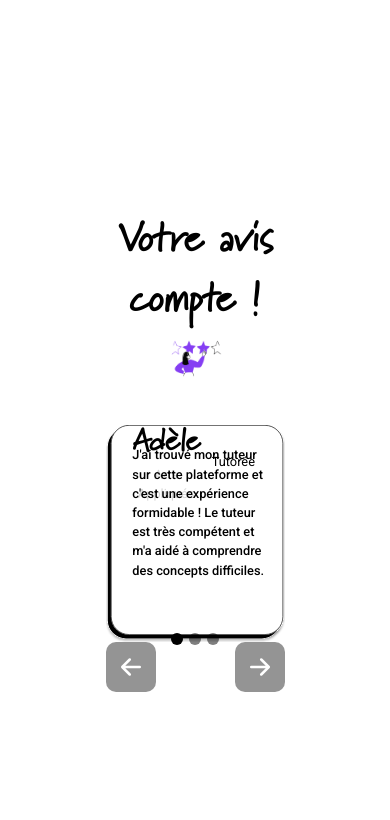
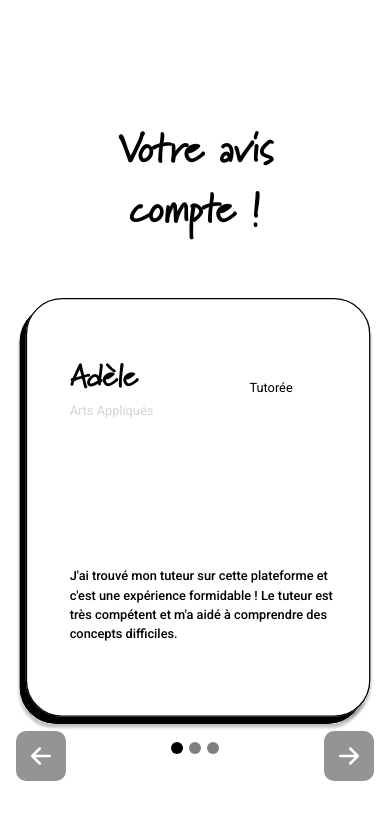
Before and after one commit to Wachrine/Tutorat, a website: page index.html in a window 390 px wide. Shown: the part 1564-2384 px from the top of the page. Drawn offline with nearby package versions, Linux system fonts and the light colour scheme; files that its build step writes are made by us from their sources.

Commit message:
rania respo carousel

```diff
--- a/index.html
+++ b/index.html
@@ -106,7 +106,7 @@
     </section>
 
 
-
+<!-- carousel -->
     <section id="id_avis" class="avis d-flex align-items-center justify-content-center vh-100">
       <div class="partIllu col-6 d-flex flex-column align-items-center">
         <h1>Votre avis compte !</h1>
@@ -114,7 +114,7 @@
       </div>
       <div class="partCarousel col-12 col-lg-6 d-flex justify-content-center mt-5">
         <div id="carouselExampleDark"
-          class="carousel carousel-dark slide justify-content-center position-relative w-50">
+          class="carousel carousel-dark">
           <!-- au dessu mettre w-50 pour tout reparer -->
           <div class="carousel-inner">
             <div class="carousel-item active w-100 h-100" data-bs-interval="10000">
--- a/scss/_mobile.scss
+++ b/scss/_mobile.scss
@@ -67,7 +67,7 @@ body::before{
         }
         .partIllu{
                     img{
-               width: 30%;
+               display: none;
             }
 
         }
```
